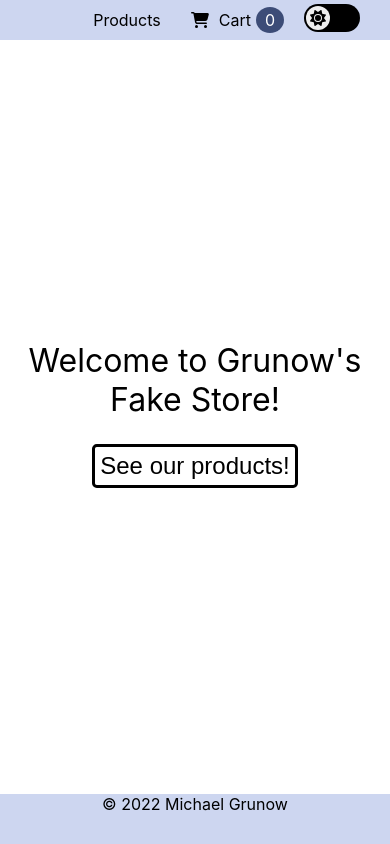
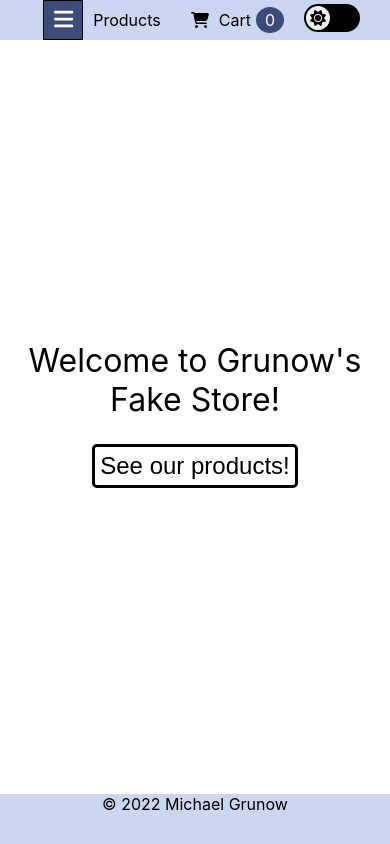
Before and after one commit to MGrunow1/fake-store, a React (Create React App) app: page / in a window 390 px wide. Built offline with nearby package versions, Linux system fonts and the light colour scheme.

Commit message:
feat(Header): Add button for hamburger menu

```diff
--- a/src/components/StyledComponents.js
+++ b/src/components/StyledComponents.js
@@ -118,6 +118,19 @@ ${(props) => (props.disabled && !props.dark)
   ? `background-color: #ebebeb;
     border-color: #444`
   : ``
+}
+`;
+
+export const HamburgerButton = styled.button`
+height: 40px;
+width: 40px;
+color: white;
+font-size: 22px;
+${(props) => props.dark
+  ? `border: 2px solid white;
+    background-color: black;`
+  : `border: 1px solid black;
+    background-color: #3c4c77;`
 }
 `;
 
--- /dev/null
+++ b/src/components/header-footer/HamburgerMenu.js
@@ -0,0 +1,21 @@
+import { useContext, useState } from "react";
+import { ThemeContext } from "../../contexts/ThemeContext";
+import { FontAwesomeIcon } from '@fortawesome/react-fontawesome';
+import { faBars } from "@fortawesome/free-solid-svg-icons";
+import { HamburgerButton } from "../StyledComponents";
+
+export default function HamburgerMenu() {
+    const { theme } = useContext(ThemeContext);
+    const [isOpen, setIsOpen] = useState(false);
+
+    function toggleIsOpen() {
+        setIsOpen(!isOpen);
+    }
+    return (
+        <HamburgerButton
+         onClick={toggleIsOpen}
+         dark={theme === 'dark'}>
+            <FontAwesomeIcon icon={faBars} />
+        </HamburgerButton>
+    )
+}
--- a/src/components/header-footer/HeaderFooter.js
+++ b/src/components/header-footer/HeaderFooter.js
@@ -3,6 +3,7 @@ import { ThemeContext } from "../../contexts/ThemeContext";
 import { Outlet } from "react-router-dom";
 import { FooterContainer, HeaderContainer, PageContainer } from "../StyledComponents";
 import CartWidget from "./CartWidget";
+import HamburgerMenu from "./HamburgerMenu";
 import NavBar from "./NavBar";
 import ThemeSwitch from "./ThemeSwitch";
 
@@ -11,6 +12,7 @@ export default function HeaderFooter() {
     return (
         <PageContainer dark={theme === 'dark'}>
         <HeaderContainer dark={theme === 'dark'}>
+            <HamburgerMenu />
             <NavBar />
             <CartWidget />
             <ThemeSwitch />
```
